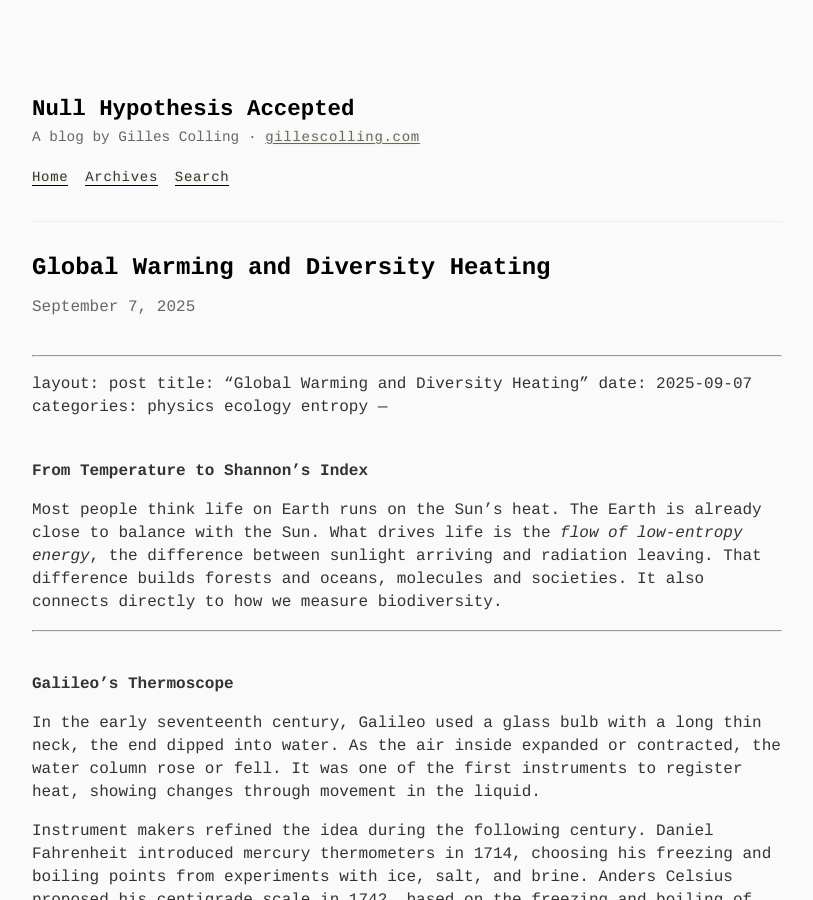
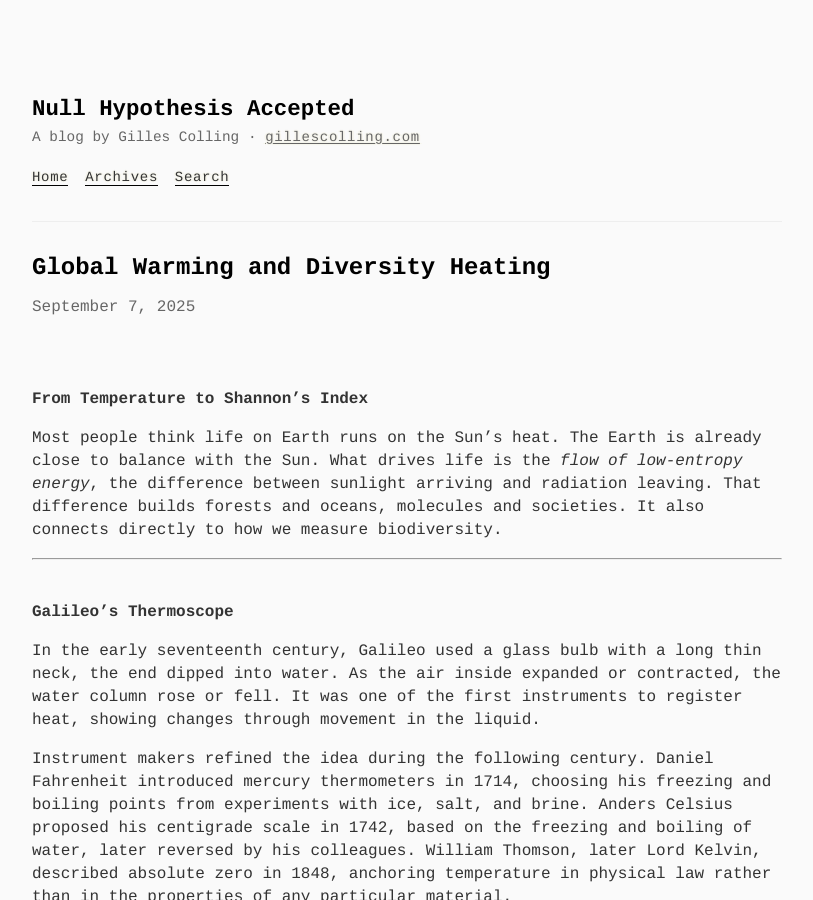
Before and after one commit to gcol33/blog, a Jekyll site: the page built from _posts/2025-09-07-global-warming-diversity-cooling.md, in a window 1280 px wide and 900 px high. Shown: the whole window, without its empty margins (233-1046 px from the left). Built offline with Jekyll 4.4.1, drawn with Linux system fonts in a browser that asks for light colours; some web fonts are replaced.

Commit message:
ratio post

```diff
--- a/_posts/2025-09-07-global-warming-diversity-cooling.md
+++ b/_posts/2025-09-07-global-warming-diversity-cooling.md
@@ -3,13 +3,6 @@ layout: post
 title: "Global Warming and Diversity Heating"
 date: 2025-09-07
 categories: ecology thermodynamics
----
-
----
-layout: post
-title: "Global Warming and Diversity Heating"
-date: 2025-09-07
-categories: physics ecology entropy
 ---
 
 ## From Temperature to Shannon’s Index
```
